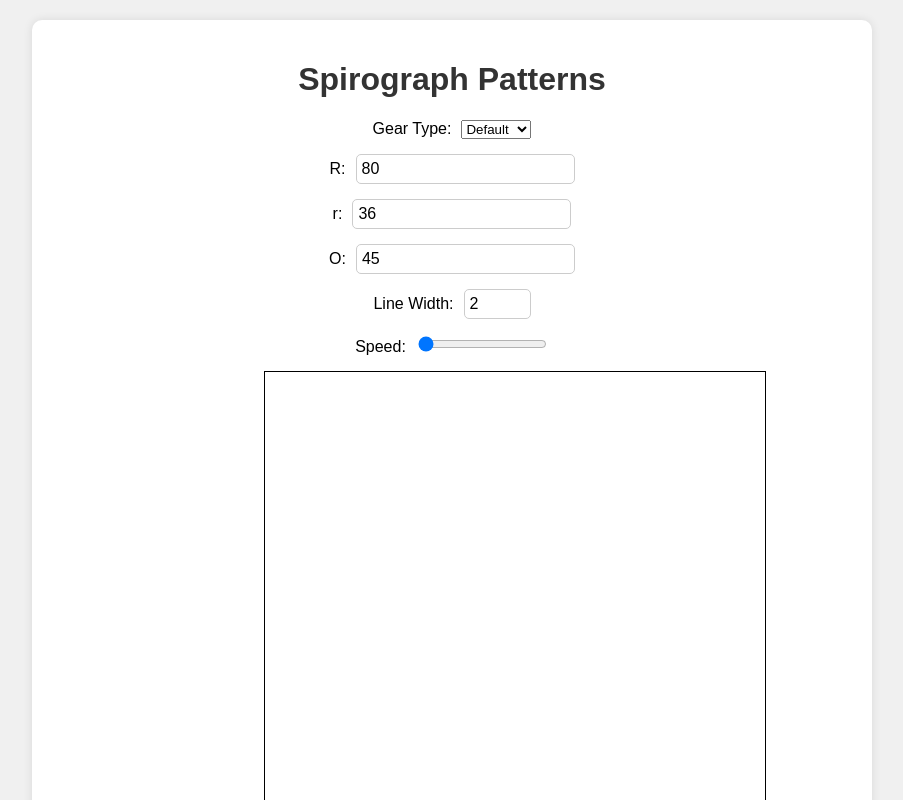
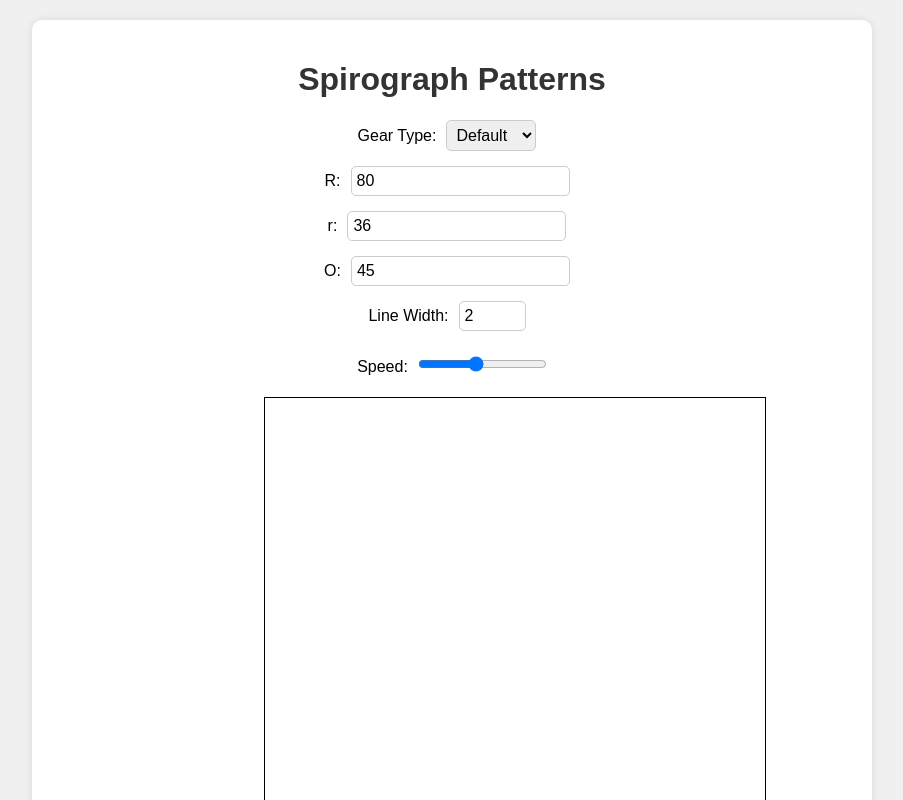
Before and after one commit to KimHeeYong/greenApp, a React (Create React App) app in the folder spirograph-frontend/: page / in a window 1280 px wide. Shown: the top 800 px of the page, without its empty margins (188-1091 px from the left). Built offline with nearby package versions, Linux system fonts and the light colour scheme; no server answers.

Commit message:
속도 개선

```diff
--- a/spirograph-frontend/src/App.css
+++ b/spirograph-frontend/src/App.css
@@ -36,11 +36,17 @@ label {
 }
 
 input[type="number"],
-input[type="color"] {
+input[type="color"],
+select {
   padding: 5px;
   font-size: 16px;
   border: 1px solid #ccc;
   border-radius: 5px;
+  margin-right: 10px;
+}
+
+input[type="range"] {
+  margin: 10px 0;
 }
 
 button {
@@ -62,7 +68,6 @@ button:hover {
   color: red;
   margin-top: 10px;
 }
-
 @media (prefers-reduced-motion: no-preference) {
   .App-logo {
     animation: App-logo-spin infinite 20s linear;
--- a/spirograph-frontend/src/App.js
+++ b/spirograph-frontend/src/App.js
@@ -10,7 +10,7 @@ const Spirograph = () => {
   const [O, setO] = useState(45);
   const [lineWidth, setLineWidth] = useState(2);
   const [gearType, setGearType] = useState('default');
-  const [speed, setSpeed] = useState(1);
+  const [speed, setSpeed] = useState(5);
   const [error, setError] = useState('');
   const canvasRef = useRef(null);
 
@@ -49,8 +49,8 @@ const Spirograph = () => {
           ctx.moveTo(250 + points[i][0], 250 + points[i][1]);
           ctx.lineTo(250 + points[i + 1][0], 250 + points[i + 1][1]);
           ctx.stroke();
-          i++;
-          setTimeout(drawStep, 1000 / speed);
+          i += Math.max(1, speed); // 속도에 따라 그릴 점의 수를 증가시킵니다.
+          requestAnimationFrame(drawStep);
         }
       };
       drawStep();
```
